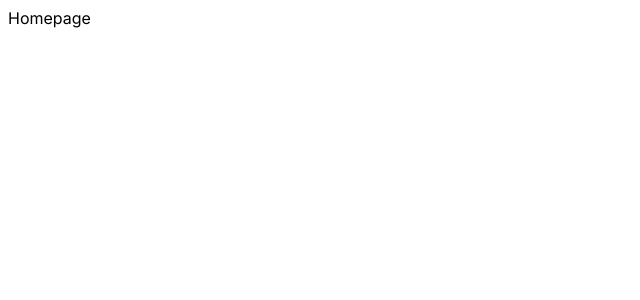
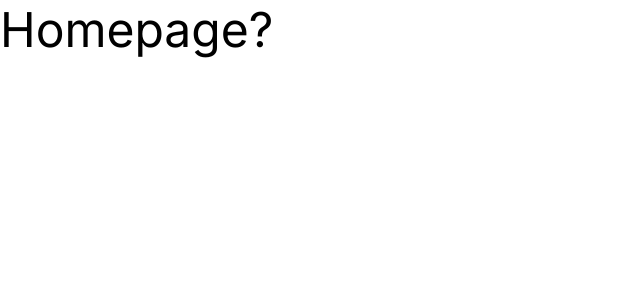
Before and after one commit to elShailee/haatzlan, a Next.js app: page / in a window 1280 px wide. Shown: the top 300 px of the page, without its empty margins (0-640 px from the left). Built offline with nearby package versions, Linux system fonts and the light colour scheme.

Commit message:
initialized css

```diff
--- /dev/null
+++ b/app/global.css
@@ -0,0 +1,3 @@
+body {
+	margin: 0;
+}
--- a/app/layout.tsx
+++ b/app/layout.tsx
@@ -1,5 +1,6 @@
 import type { Metadata } from 'next';
 import { Inter } from 'next/font/google';
+import './global.css';
 
 const inter = Inter({ subsets: ['latin'] });
 
--- a/app/page.tsx
+++ b/app/page.tsx
@@ -1,3 +1,11 @@
+import styles from './styles.module.css';
+
 export default function Home() {
-	return <div id='app-container'>Homepage</div>;
+	const random = Math.random();
+	const coinflip = random > 0.5;
+	return (
+		<div id='app-container' className={coinflip ? styles.appContainer : styles.appContainerBlack}>
+			Homepage
+		</div>
+	);
 }
--- /dev/null
+++ b/app/styles.module.css
@@ -0,0 +1,14 @@
+.appContainer {
+	font-size: 1.5rem;
+}
+
+.appContainer::after {
+	content: '!';
+}
+.appContainerBlack {
+	font-size: 3rem;
+}
+
+.appContainerBlack::after {
+	content: '?';
+}
```
